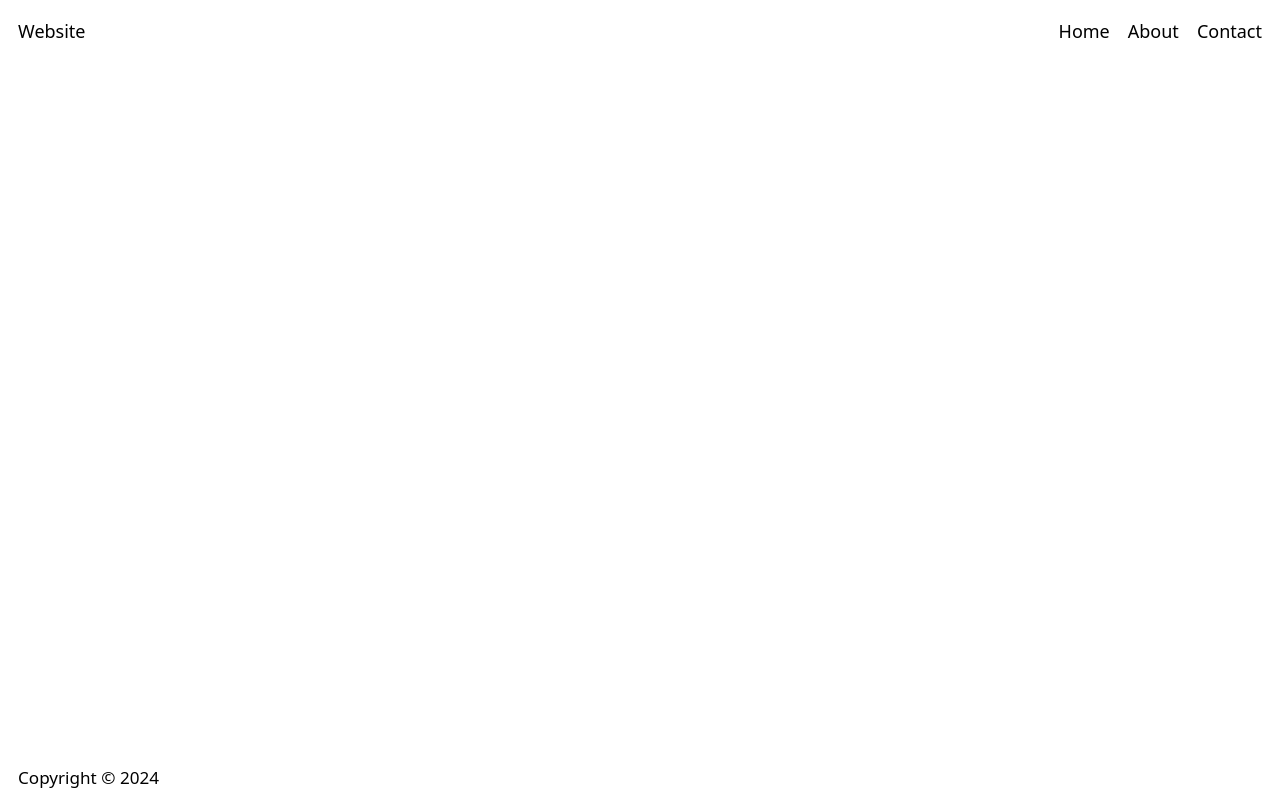
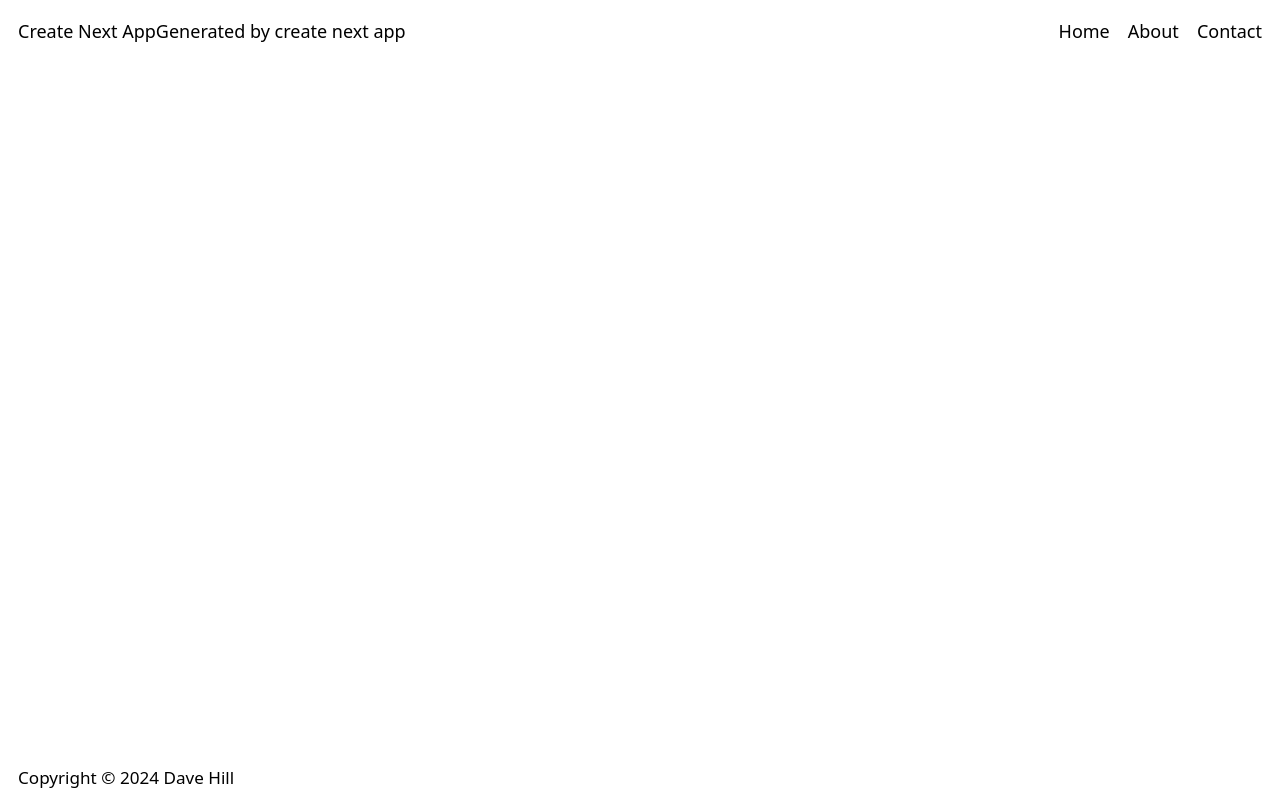
Before and after one commit to davehilldev/website, a Next.js app: page / in a window 1280 px wide. Built offline with nearby package versions, Linux system fonts and the light colour scheme.

Commit message:
Use config

```diff
--- a/app/layout.js
+++ b/app/layout.js
@@ -1,9 +1,11 @@
 import './reset.css';
 import './styles.css';
+import { site } from '@/lib/config';
 
 export const metadata = {
-  title: "Create Next App",
-  description: "Generated by create next app",
+  title: `${site.title} - ${site.tagline}`,
+  description: `${site.description}`,
+  keywords: `${site.keywords}`,
 };
 
 export default function RootLayout({ children }) {
@@ -12,7 +14,10 @@ export default function RootLayout({ children }) {
     <html lang="en">
       <body>
         <header className="site-header">
-          <a href="" className="site-logo">Website</a>
+          <a href="" className="site-logo">
+            <span className="site-logo__name">{site.title}</span>
+            <span className="site-logo__tagline">{site.tagline}</span>
+          </a>
           <nav>
             <ul className="site-nav">
               <li><a href="/">Home</a></li>
@@ -27,7 +32,7 @@ export default function RootLayout({ children }) {
           </div>
         </main>
         <footer className="site-footer">
-          <p>Copyright &copy; {Year}</p>
+          <p>Copyright &copy; {Year} {site.owner}</p>
         </footer>
       </body>
     </html>
```
